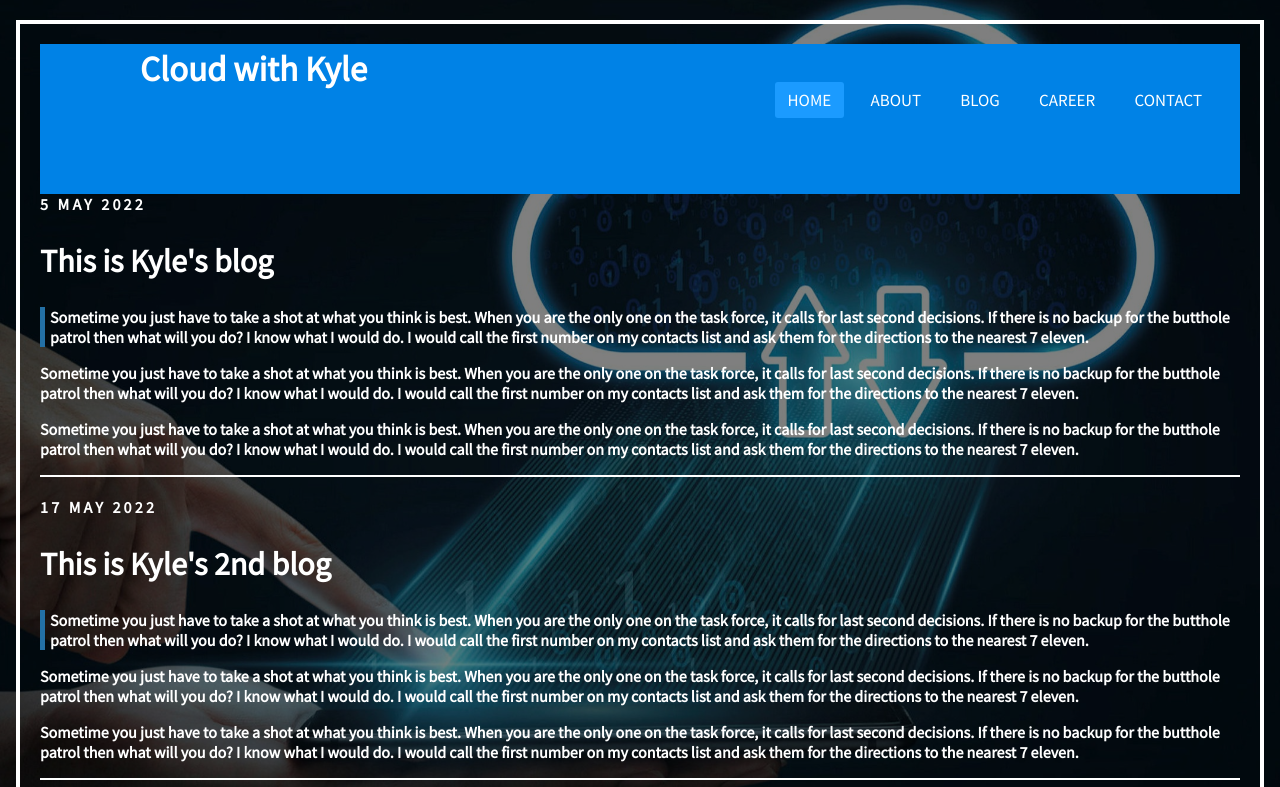
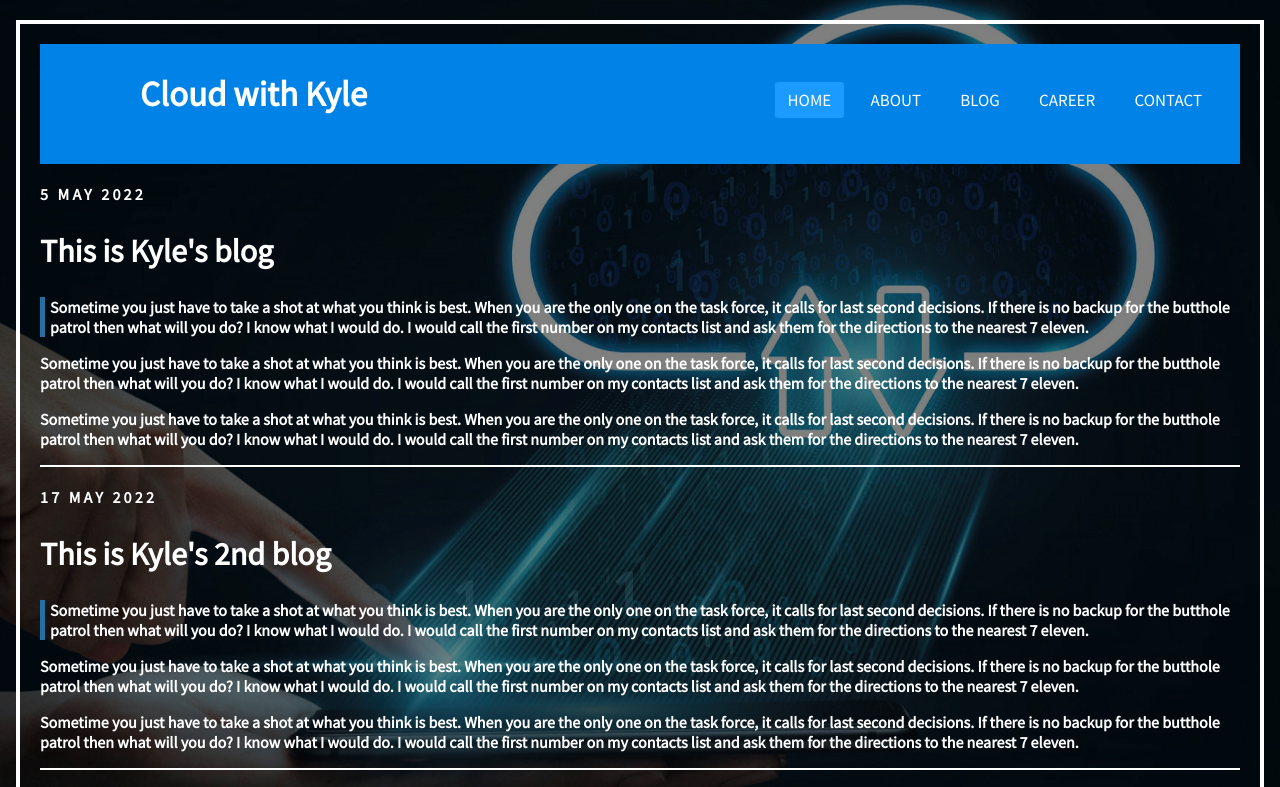
Before and after one commit to R34p3r808/blog, a plain HTML site: page index.html in a window 1280 px wide. Shown: the top 787 px of the page. Drawn offline with Linux system fonts and the light colour scheme.

Commit message:
fixed margin errors

```diff
--- a/style.css
+++ b/style.css
@@ -20,14 +20,14 @@ nav{
     list-style: none;
     box-sizing: border-box;
     background: #0082e6;
-    height: 150px;
+    height: 120px;
     width: 100%;
 }
 label.logo{
     color: white;
     font-size: 35px;
-    line-height: 50px;
     padding: 0 100px;
+    line-height: 100px;
     font-weight: bold;
 }
 nav ul{
@@ -59,6 +59,7 @@ a.active,a:hover{
     letter-spacing: 0.2rem;
     text-transform: uppercase;
     font-weight: 600;
+    margin-top: 20px;
 }
 .paragraph{
     border-left: 5px solid #2370a5;
```
